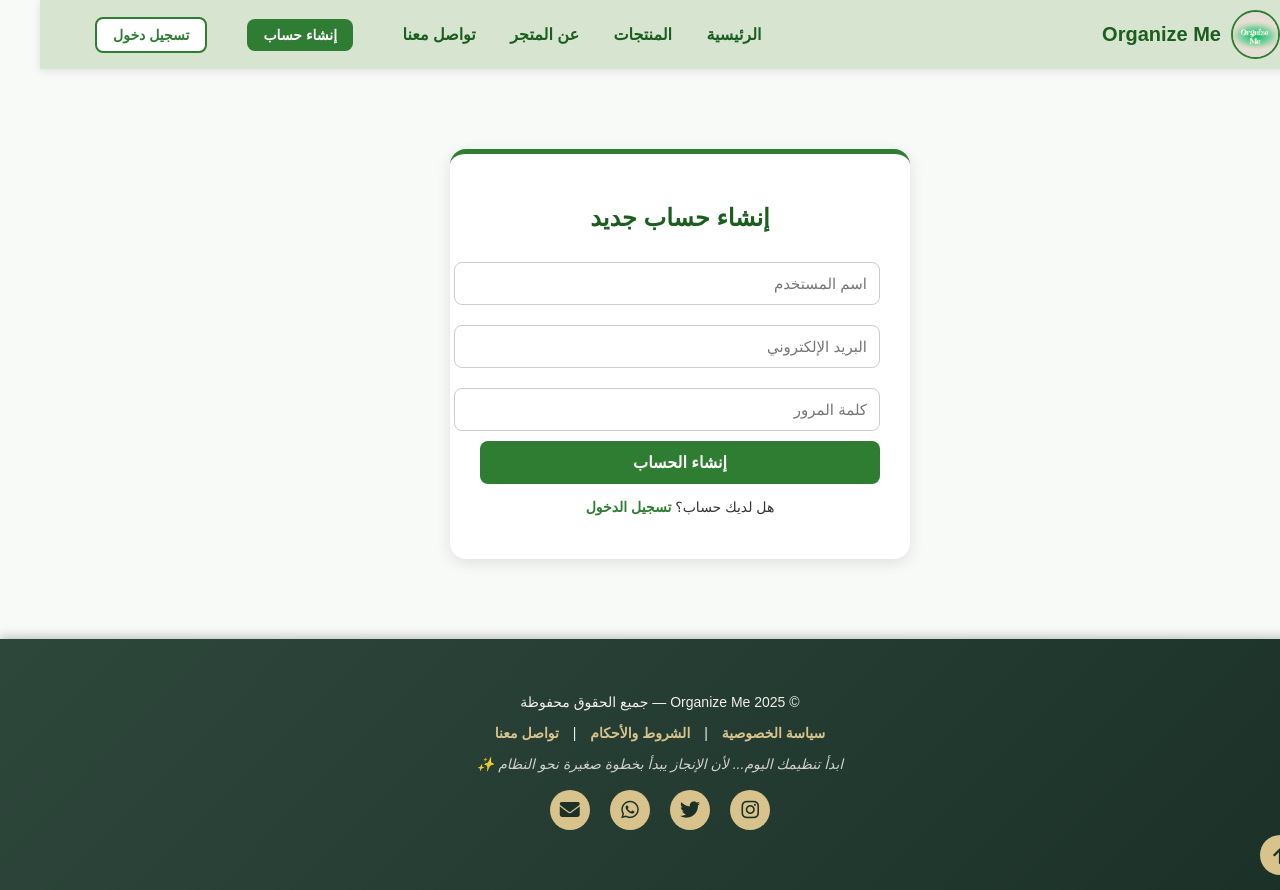
After one commit to Bothainah-nA/OrganizeMe, a Django app: page /accounts/register/ in a window 1280 px wide. The commit adds this page. Run offline with Django 4.2, Linux system fonts and the light colour scheme.

Commit message:
تم وضع زر التسجيل وانشاء حساب

```diff
--- a/accounts/urls.py
+++ b/accounts/urls.py
@@ -1,5 +1,8 @@
 from django.urls import path
+from . import views
 
 urlpatterns = [
-    # المسارات الخاصة بتطبيق المستخدمين ستضاف هنا لاحقًا
+    path('register/', views.register_view, name='register'),
+    path('login/', views.login_view, name='login'),
+    path('logout/', views.logout_view, name='logout'),
 ]
--- a/accounts/views.py
+++ b/accounts/views.py
@@ -1,3 +1,67 @@
-from django.shortcuts import render
+from django.shortcuts import render, redirect
+from django.contrib.auth.models import User
+from django.contrib.auth import authenticate, login, logout
+from django.contrib import messages
 
-# Create your views here.
+
+# 🧍‍♀️ إنشاء حساب جديد
+def register_view(request):
+    """
+    صفحة تسجيل مستخدم جديد
+    """
+    if request.method == 'POST':
+        username = request.POST.get('username').strip()
+        email = request.POST.get('email').strip()
+        password = request.POST.get('password').strip()
+
+        # التحقق من الحقول المطلوبة
+        if not username or not email or not password:
+            messages.error(request, "الرجاء تعبئة جميع الحقول.")
+            return redirect('register')
+
+        # التحقق من تكرار اسم المستخدم
+        if User.objects.filter(username=username).exists():
+            messages.error(request, "اسم المستخدم مستخدم مسبقًا.")
+            return redirect('register')
+
+        # إنشاء المستخدم
+        user = User.objects.create_user(username=username, email=email, password=password)
+        user.save()
+        messages.success(request, "تم إنشاء الحساب بنجاح! يمكنك تسجيل الدخول الآن ✨")
+        return redirect('login')
+
+    return render(request, 'accounts-templates/register.html')
+
+
+# 🔐 تسجيل الدخول
+def login_view(request):
+    """
+    صفحة تسجيل الدخول للمستخدمين
+    """
+    if request.method == 'POST':
+        username = request.POST.get('username').strip()
+        password = request.POST.get('password').strip()
+
+        if not username or not password:
+            messages.error(request, "الرجاء إدخال اسم المستخدم وكلمة المرور.")
+            return redirect('login')
+
+        user = authenticate(request, username=username, password=password)
+        if user is not None:
+            login(request, user)
+            messages.success(request, f"مرحبًا {user.username} 👋 تم تسجيل الدخول بنجاح!")
+            return redirect('home')
+        else:
+            messages.error(request, "اسم المستخدم أو كلمة المرور غير صحيحة.")
+
+    return render(request, 'accounts-templates/login.html')
+
+
+# 🚪 تسجيل الخروج
+def logout_view(request):
+    """
+    تسجيل خروج المستخدم الحالي
+    """
+    logout(request)
+    messages.info(request, "تم تسجيل الخروج بنجاح 👋")
+    return redirect('home')
--- /dev/null
+++ b/templates/accounts-templates/register.html
@@ -0,0 +1,118 @@
+{% load static %}
+<!DOCTYPE html>
+<html lang="ar" dir="rtl">
+<head>
+  <meta charset="UTF-8">
+  <meta name="viewport" content="width=device-width, initial-scale=1.0">
+  <title>إنشاء حساب جديد | Organize Me</title>
+  <link rel="stylesheet"
+        href="https://cdnjs.cloudflare.com/ajax/libs/font-awesome/6.5.0/css/all.min.css">
+  <style>
+    body {
+      font-family: 'Cairo', sans-serif;
+      margin: 0;
+      padding: 0;
+      background: #f8faf7;
+      color: #333;
+    }
+
+    /* ✅ حاوية النموذج */
+    .form-container {
+      max-width: 400px;
+      margin: 80px auto;
+      background: #fff;
+      padding: 30px;
+      border-radius: 16px;
+      box-shadow: 0 4px 15px rgba(0,0,0,0.1);
+      text-align: center;
+      border-top: 5px solid #2e7d32;
+      animation: fadeIn 0.8s ease;
+    }
+
+    @keyframes fadeIn {
+      from { opacity: 0; transform: translateY(20px); }
+      to { opacity: 1; transform: translateY(0); }
+    }
+
+    h2 {
+      color: #1b5e20;
+      margin-bottom: 20px;
+    }
+
+    input {
+      width: 100%;
+      padding: 12px;
+      margin: 10px 0;
+      border-radius: 8px;
+      border: 1px solid #ccc;
+      font-size: 15px;
+      transition: border-color 0.3s;
+    }
+
+    input:focus {
+      border-color: #2e7d32;
+      outline: none;
+      box-shadow: 0 0 5px rgba(46,125,50,0.2);
+    }
+
+    button {
+      width: 100%;
+      background-color: #2e7d32;
+      color: white;
+      padding: 12px;
+      border: none;
+      border-radius: 8px;
+      font-size: 16px;
+      font-weight: bold;
+      cursor: pointer;
+      transition: background-color 0.3s;
+    }
+
+    button:hover {
+      background-color: #256629;
+    }
+
+    p {
+      margin-top: 15px;
+      font-size: 14px;
+    }
+
+    a {
+      color: #2e7d32;
+      text-decoration: none;
+      font-weight: bold;
+    }
+
+    a:hover {
+      text-decoration: underline;
+    }
+
+    /* ✅ تحسين التناسق عند الشاشات الصغيرة */
+    @media (max-width: 600px) {
+      .form-container { margin: 40px 15px; }
+    }
+  </style>
+</head>
+<body>
+
+  <!-- ✅ الشريط العلوي -->
+  {% include 'header.html' %}
+
+  <!-- ✅ نموذج التسجيل -->
+  <div class="form-container">
+    <h2>إنشاء حساب جديد</h2>
+    <form method="POST">
+      {% csrf_token %}
+      <input type="text" name="username" placeholder="اسم المستخدم" required>
+      <input type="email" name="email" placeholder="البريد الإلكتروني" required>
+      <input type="password" name="password" placeholder="كلمة المرور" required>
+      <button type="submit">إنشاء الحساب</button>
+    </form>
+
+    <p>هل لديك حساب؟ <a href="{% url 'login' %}">تسجيل الدخول</a></p>
+  </div>
+
+  <!-- ✅ التذييل -->
+  {% include 'footer.html' %}
+</body>
+</html>
--- a/templates/header.html
+++ b/templates/header.html
@@ -1,89 +1,96 @@
 {% load static %}
-<!DOCTYPE html>
-<html lang="ar" dir="rtl">
-<head>
-  <meta charset="UTF-8">
-  <title>Organize Me</title>
+<header>
+  <div class="logo">
+    <img src="{% static 'images/logo.PNG' %}" alt="Organize Me Logo">
+    <h1>Organize Me</h1>
+  </div>
+  <nav>
+    <a href="/">الرئيسية</a>
+    <a href="/products/">المنتجات</a>
+    <a href="/about/">عن المتجر</a>
+    <a href="/contact/">تواصل معنا</a>
+
+    <!-- ✅ حالة المستخدم -->
+    {% if request.user.is_authenticated %}
+      <div class="user-info">
+        <span>مرحبًا، {{ request.user.username }} 👋</span>
+        <a href="/accounts/logout/" class="btn-logout">تسجيل خروج</a>
+      </div>
+    {% else %}
+      <div class="auth-buttons">
+        <a href="/accounts/register/" class="btn-register">إنشاء حساب</a>
+        <a href="/accounts/login/" class="btn-login">تسجيل دخول</a>
+      </div>
+    {% endif %}
+  </nav>
+
   <style>
-    body {
-      margin: 0;
-      font-family: "Cairo", sans-serif;
-    }
-
     header {
-      background: linear-gradient(90deg, #e8e4da, #d6e3d2);
-      color: #2e473b;
+      background-color: #d6e4d0;
       display: flex;
       justify-content: space-between;
       align-items: center;
       padding: 10px 40px;
+      box-shadow: 0 2px 8px rgba(0,0,0,0.1);
       position: sticky;
       top: 0;
       z-index: 1000;
-      box-shadow: 0 2px 8px rgba(0,0,0,0.05);
     }
 
-    /* منطقة الشعار */
-    .logo-container {
-      display: flex;
+    .logo { display: flex; align-items: center; gap: 10px; }
+    .logo img {
+      width: 45px; height: 45px; border-radius: 50%;
+      border: 2px solid #2e7d32; object-fit: cover;
+    }
+    .logo h1 { font-size: 20px; color: #1b5e20; margin: 0; }
+
+    nav a {
+      color: #1b5e20; text-decoration: none; margin: 0 15px;
+      font-weight: 600; transition: color 0.3s;
+    }
+    nav a:hover { color: #388e3c; }
+
+    .auth-buttons, .user-info {
+      display: inline-flex;
       align-items: center;
-      gap: 12px;
+      gap: 10px;
+      margin-right: 15px;
     }
 
-    .logo-container img {
-      width: 55px;
-      height: 55px;
-      border-radius: 10px; /* مربع بزوايا ناعمة */
-      border: 2px solid #b8b08d;
-      object-fit: cover;
-      background-color: #fff;
-      box-shadow: 0 2px 6px rgba(0,0,0,0.1);
+    .btn-register, .btn-login, .btn-logout {
+      padding: 8px 16px;
+      border-radius: 8px;
+      font-size: 14px;
+      text-decoration: none;
+      font-weight: bold;
+      transition: all 0.3s ease;
     }
 
-    .logo-text {
-      font-weight: bold;
-      font-size: 22px;
-      letter-spacing: 1px;
-      color: #2e473b;
+    .btn-register {
+      background-color: #2e7d32;
+      color: white;
+    }
+    .btn-register:hover { background-color: #256629; }
+
+    .btn-login {
+      border: 2px solid #2e7d32;
+      color: #2e7d32;
+      background-color: white;
+    }
+    .btn-login:hover {
+      background-color: #e8f5e9;
     }
 
-    /* القائمة */
-    nav ul {
-      list-style: none;
-      display: flex;
-      gap: 25px;
-      margin: 0;
-      padding: 0;
+    .btn-logout {
+      background-color: #a71d2a;
+      color: white;
+      border: none;
     }
+    .btn-logout:hover { background-color: #8c1622; }
 
-    nav a {
-      text-decoration: none;
-      color: #2e473b;
-      font-weight: 500;
-      transition: color 0.3s;
-    }
-
-    nav a:hover {
-      color: #b89a61;
+    .user-info span {
+      color: #1b5e20;
+      font-weight: bold;
     }
   </style>
-</head>
-<body>
-  <header>
-    <div class="logo-container">
-      <!-- استخدمي وسم static لتحميل الصورة -->
-      <img src="{% static 'images/logo.PNG' %}" alt="Organize Me Logo">
-      <div class="logo-text">Organize Me</div>
-    </div>
-
-    <nav>
-      <ul>
-        <li><a href="#">الرئيسية</a></li>
-        <li><a href="#">منتجات</a></li>
-        <li><a href="#">عن المتجر</a></li>
-        <li><a href="#">تواصل معنا</a></li>
-      </ul>
-    </nav>
-  </header>
-</body>
-</html>
+</header>
```
Also changed, not shown: templates/accounts-templates/login.html (added, +99 -0 lines), templates/home.html (+14 -106 lines), db.sqlite3.
